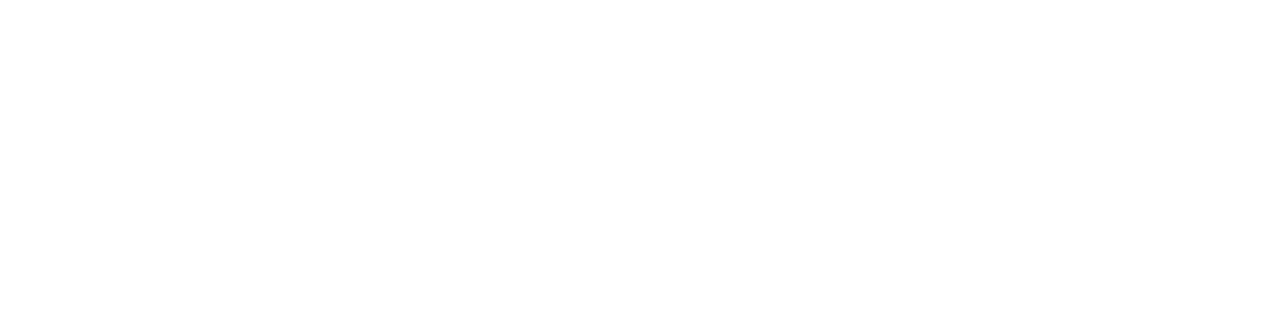
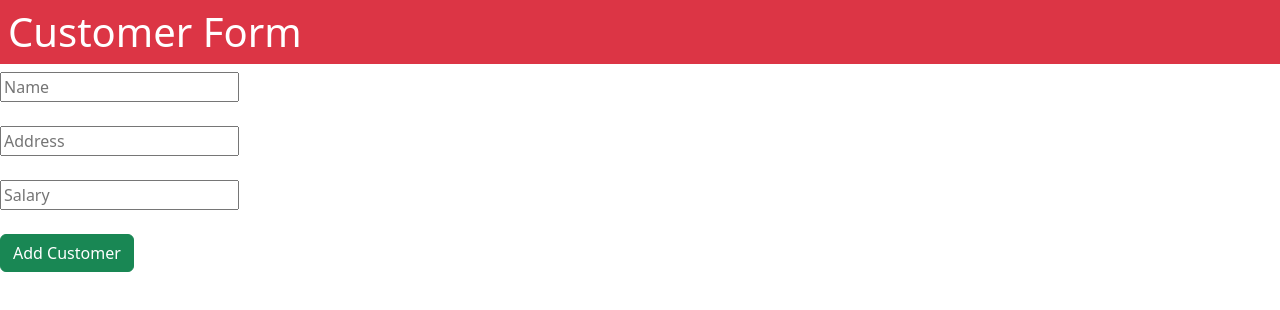
Before and after one commit to isharaudayamali/Customer_Management_SpringBoot, a plain HTML site: page FrontEnd/addCustomer.html in a window 1280 px wide. Drawn offline with nearby package versions, Linux system fonts and the light colour scheme; no server answers.

Commit message:
POST request

```diff
--- a/FrontEnd/addCustomer.html
+++ b/FrontEnd/addCustomer.html
@@ -0,0 +1,22 @@
+<!DOCTYPE html>
+<html lang="en">
+<head>
+    <meta charset="UTF-8">
+    <meta name="viewport" content="width=device-width, initial-scale=1.0">
+    <title>Add Customer Form</title>
+
+     <link href="https://cdn.jsdelivr.net/npm/bootstrap@5.3.3/dist/css/bootstrap.min.css" rel="stylesheet">
+      <script src="app.js"></script>
+</head>
+<body>
+    <h1 class="bg-danger text-white p-2">Customer Form</h1>
+    <input type="text" placeholder="Name" id="txtName"><br><br>
+    <input type="text" placeholder="Address" id="txtAddress"><br><br>
+    <input type="text" placeholder="Salary" id="txtSalary"><br><br>
+
+    <input type="button" value="Add Customer" class="btn btn-success" onclick="addCustomer()">
+
+    <script src="https://cdn.jsdelivr.net/npm/bootstrap@5.3.3/dist/js/bootstrap.bundle.min.js"></script
+
+</body>
+</html>
--- a/FrontEnd/app.js
+++ b/FrontEnd/app.js
@@ -34,3 +34,30 @@ function loadCustomer() {
             customerTable.innerHTML = tableRow;
         })
 }
+
+function addCustomer() {
+    let name = document.getElementById("txtName").value;
+    let address = document.getElementById("txtAddress").value;
+    let salary = document.getElementById("txtSalary").value;
+
+    const myHeaders = new Headers();
+    myHeaders.append("Content-Type", "application/json");
+
+    const raw = JSON.stringify({
+        "name": name,
+        "address":address,
+        "salary":salary
+    });
+
+    const requestOptions = {
+        method: "POST",
+        headers: myHeaders,
+        body: raw,
+        redirect: "follow"
+    };
+
+    fetch("http://localhost:8080/customer/add", requestOptions)
+        .then((response) => response.text())
+        .then((result) => console.log(result))
+        .catch((error) => console.error(error));
+}
```
Also changed, not shown: FrontEnd/index.html (+2 -0 lines).
